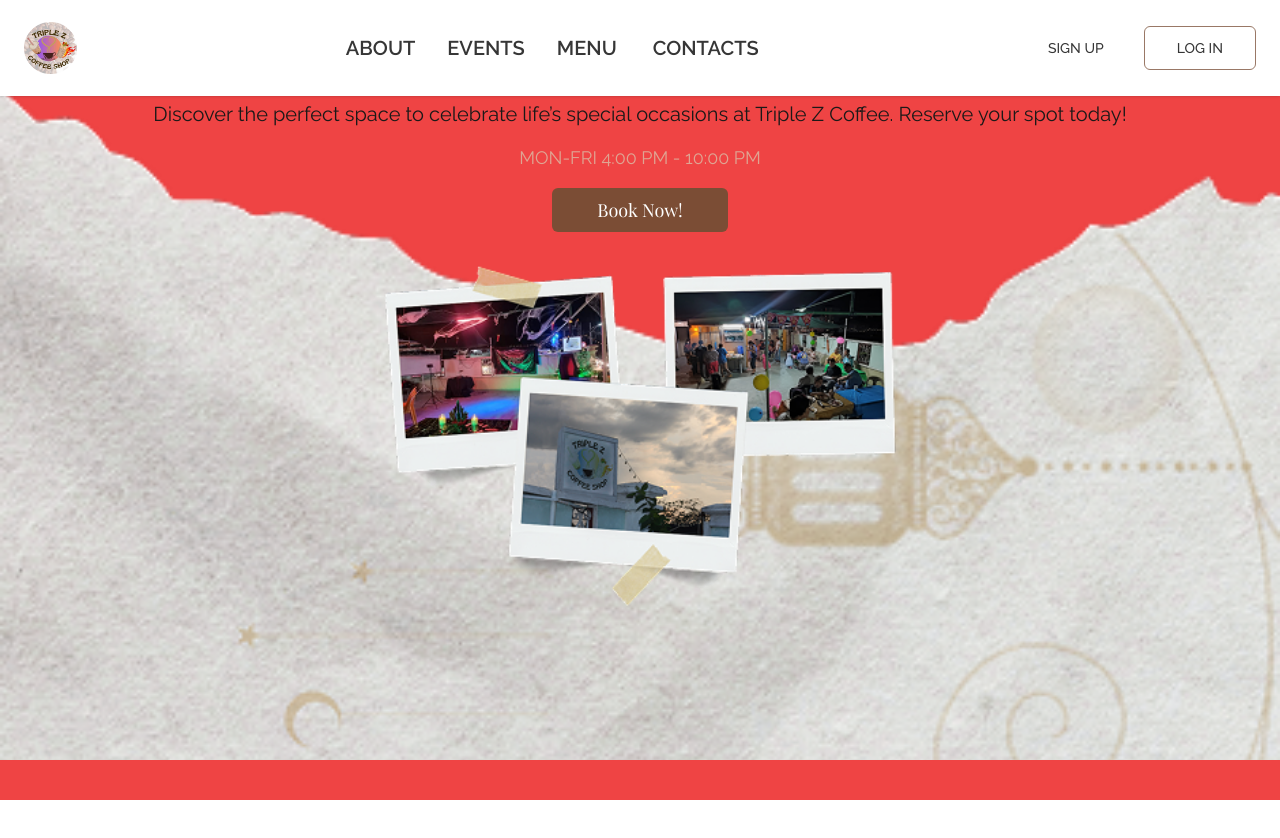
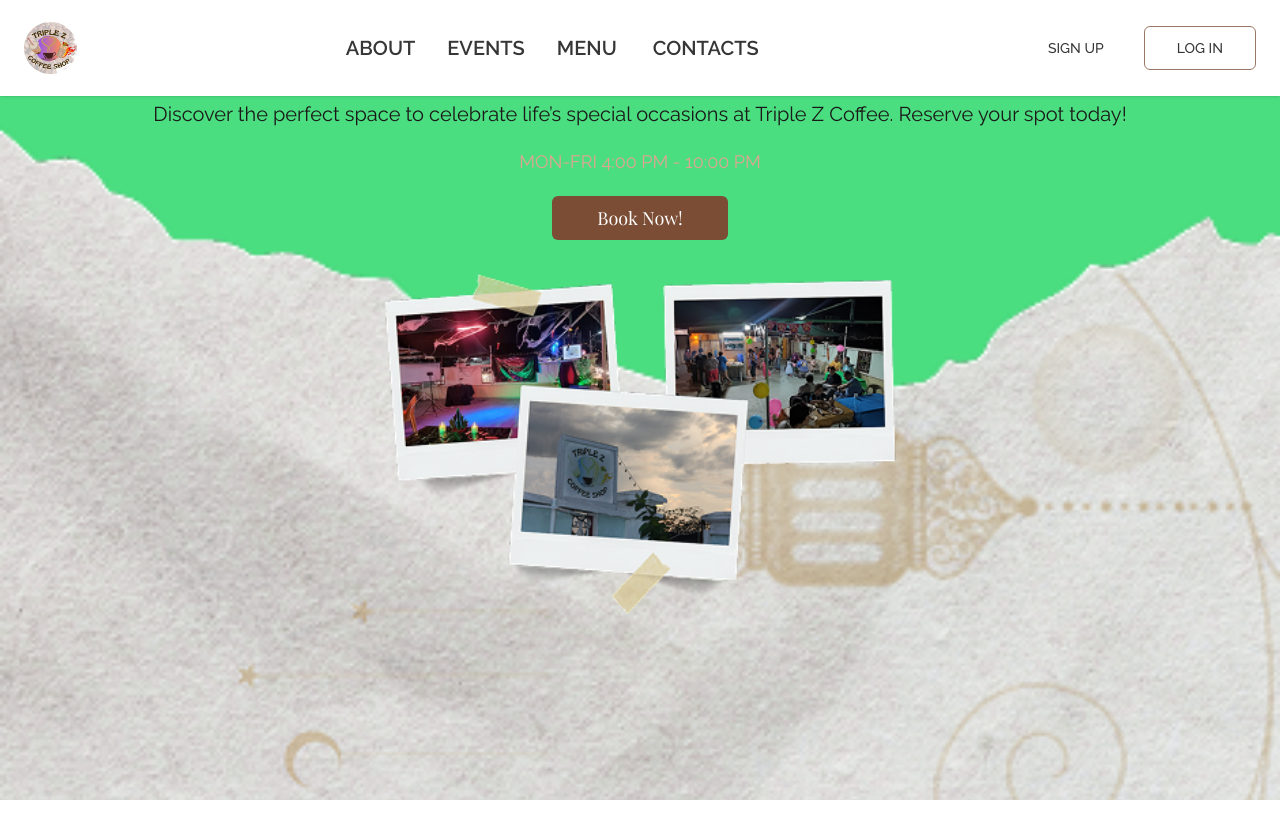
Before and after one commit to Jeonjown/Triple-Z, a React (Vite) app in the folder frontend/: page / in a window 1280 px wide. Shown: the top 838 px of the page. Built offline with nearby package versions, Linux system fonts and the light colour scheme; no server answers; a web font is replaced by a local one.

Commit message:
made some padding changes

```diff
--- a/frontend/src/app/Layout.tsx
+++ b/frontend/src/app/Layout.tsx
@@ -19,7 +19,7 @@
       {/* Sidebar Component */}
       <Toaster />
       <AppAdminSidebar />
-      <SidebarTrigger className="absolute top-24 z-20 md:hidden" />
+      <SidebarTrigger className="absolute top-24 z-50 md:hidden" />
       {/* Main Content */}
       <div className="mt-24 w-full">{children}</div>
     </SidebarProvider>
--- a/frontend/src/pages/Home.tsx
+++ b/frontend/src/pages/Home.tsx
@@ -2,25 +2,25 @@
 
 const Home = () => {
   return (
-    <section className="overflow-hidden sm:bg-red-500">
+    <section className="overflow-hidden sm:bg-red-500 md:bg-blue-400 lg:bg-green-400">
       <div className="relative min-h-screen w-full text-center">
         {/* Background Image */}
         <img
           src="paper-background-mobile.png"
           alt="event pictures"
-          className="absolute bottom-10 left-0 h-full w-full object-cover"
+          className="absolute bottom-0 left-0 h-full w-full object-cover"
         />
 
         {/* Content */}
-        <div className="relative z-10 px-5 py-10 sm:p-8">
+        <div className="relative px-5 py-10 sm:p-8">
           <h1 className="font-heading text-5xl font-light">
             Welcome to Triple Z
           </h1>
-          <h2 className="mt-5 text-lg sm:mt-5 sm:text-xl">
+          <h2 className="mt-8 text-lg sm:mt-5 sm:text-xl">
             Discover the perfect space to celebrate life’s special occasions at
             Triple Z Coffee. Reserve your spot today!
           </h2>
-          <h3 className="py-4 text-base text-[#DFA593] sm:text-lg">
+          <h3 className="my-5 text-base text-[#DFA593] sm:text-lg">
             MON-FRI 4:00 PM - 10:00 PM
           </h3>
           <Button
```
